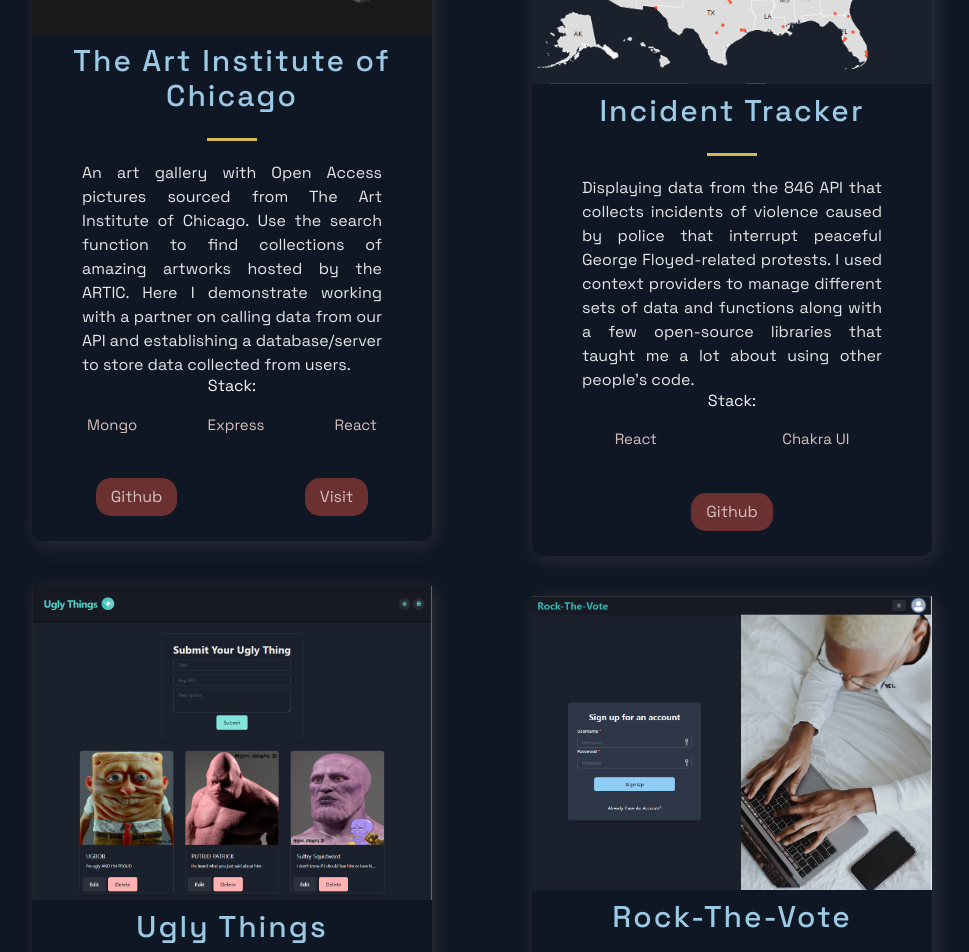
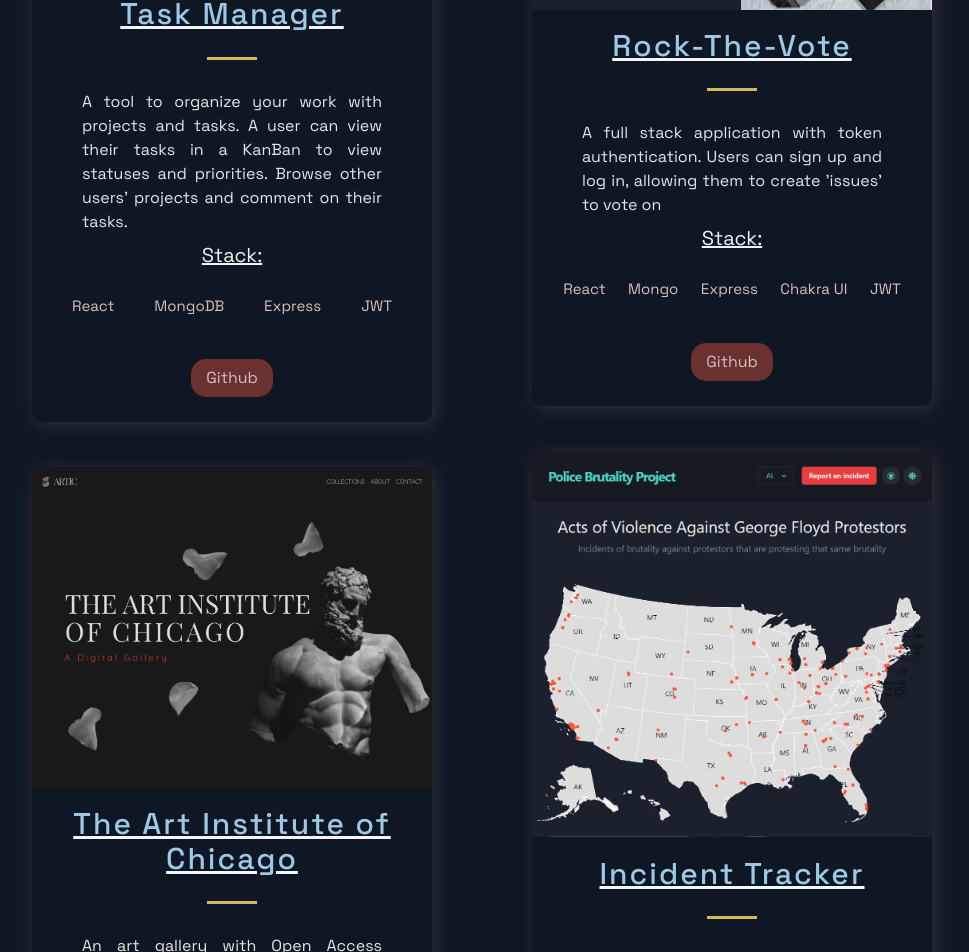
Before and after one commit to tyler-parker/portfolio-nextjs, a Next.js app: page / in a window 1280 px wide. Shown: the part 1180-2132 px from the top of the page, without its empty margins (158-1127 px from the left). Built offline with nearby package versions, Linux system fonts and the light colour scheme.

Commit message:
Changed the order and content of projects

```diff
--- a/src/components/Footer/Footer.js
+++ b/src/components/Footer/Footer.js
@@ -20,7 +20,7 @@
           <LinkItem href='mailto:tparker42d2@gmail.com'>tparker42d2@gmail.com</LinkItem>
         </LinkColumn>
         <LinkColumn>
-      <SocialIconsContainer>
+      <SocialIconsContainer >
         <SocialContainer>
           <SocialIcons href="https://github.com/tyler-parker">
             <AiFillGithub size='3rem' />
--- a/src/components/Footer/FooterStyles.js
+++ b/src/components/Footer/FooterStyles.js
@@ -103,7 +103,7 @@
 
 export const SocialContainer = styled.div`
 	display: flex;
-  align-items: center;
+  	align-items: center;
 
 	@media ${props => props.theme.breakpoints.md}{
 		justify-content: center;
--- a/src/components/Projects/ProjectsStyles.js
+++ b/src/components/Projects/ProjectsStyles.js
@@ -35,7 +35,9 @@
   text-align: center;
   z-index: 20;
   width: 100%;
-
+  padding: 10px;
+  font-size: 20px;
+  text-decoration: underline;
 `;
 
 
--- a/src/constants/constants.js
+++ b/src/constants/constants.js
@@ -1,4 +1,22 @@
 export const projects = [
+  {
+    title: 'Task Manager',
+    description: "A tool to organize your work with projects and tasks. A user can view their tasks in a KanBan to view statuses and priorities. Browse other users' projects and comment on their tasks.",
+      image: '/images/task-manager.PNG',
+      tags: ['React', 'MongoDB', 'Express', 'JWT'],
+    source: 'https://github.com/tyler-parker/task-manager',
+    visit: '',
+    id: 0,
+  },
+  {
+    title: 'Rock-The-Vote',
+    description: "A full stack application with token authentication. Users can sign up and log in, allowing them to create 'issues' to vote on",
+    image: '/images/rtv.PNG',
+    tags: ['React', 'Mongo', 'Express', 'Chakra UI', 'JWT'],
+    source: 'https://github.com/tyler-parker/rock-the-vote',
+    visit: '',
+    id: 1,
+  },
   {
     title: 'The Art Institute of Chicago',
     description: "An art gallery with Open Access pictures sourced from The Art Institute of Chicago. Use the search function to find collections of amazing artworks hosted by the ARTIC. Here I demonstrate working with a partner on calling data from our API and establishing a database/server to store data collected from users.",
@@ -6,7 +24,7 @@
       tags: ['Mongo', 'Express', 'React'],
     source: 'https://github.com/tyler-parker/ARTIC-project',
     visit: 'https://artic-psi.vercel.app/',
-    id: 0,
+    id: 2,
   },
   {
     title: 'Incident Tracker',
@@ -14,24 +32,6 @@
     image: '/images/police-brutality.PNG',
     tags: ['React', 'Chakra UI'],
     source: 'https://github.com/tyler-parker/incident-tracker',
-    visit: '',
-    id: 1,
-  },
-  {
-    title: 'Ugly Things',
-    description: "A form to demonstrate understanding of using React hooks and forms to display a collection of awful, unsavory creatures.",
-      image: '/images/ugly-things.PNG',
-      tags: ['React', 'Chakra UI'],
-    source: 'https://github.com/tyler-parker/ugly-things',
-    visit: 'https://ugly-things.vercel.app/',
-    id: 2,
-  },
-  {
-    title: 'Rock-The-Vote',
-    description: "A full stack application with token authentication. Users can sign up and log in, allowing them to create 'issues' to vote on",
-    image: '/images/rtv.PNG',
-    tags: ['React', 'Mongo', 'Express', 'Chakra UI'],
-    source: 'https://github.com/tyler-parker/rock-the-vote',
     visit: '',
     id: 3,
   },
```
Also changed, not shown: public/images/task-manager.PNG (added).
